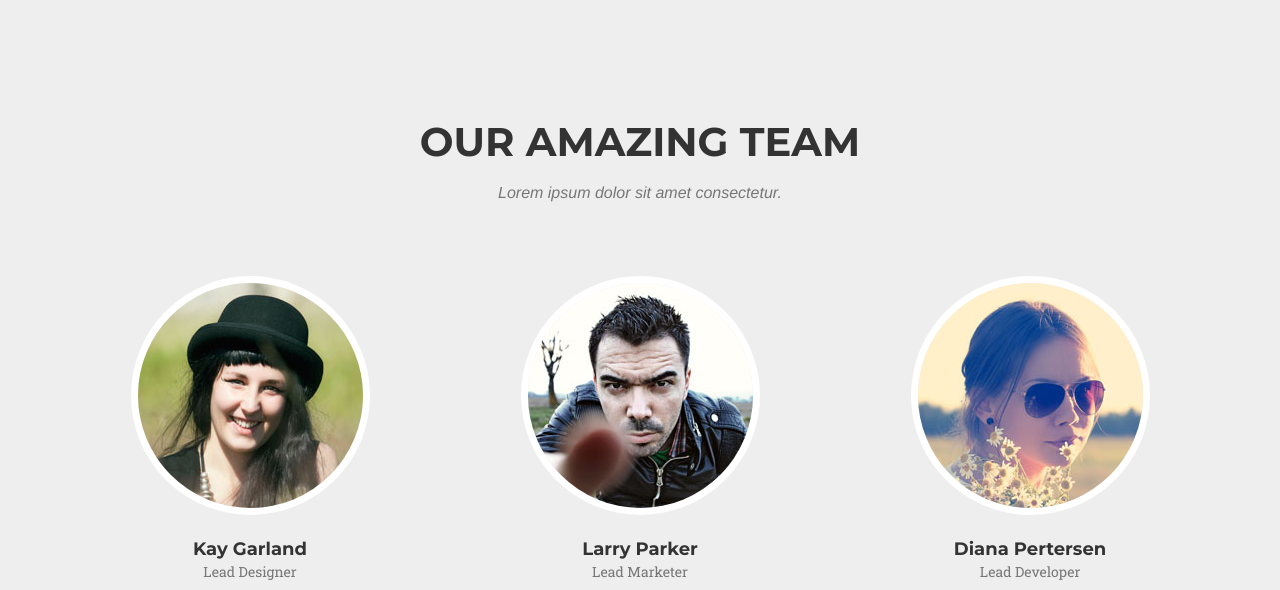
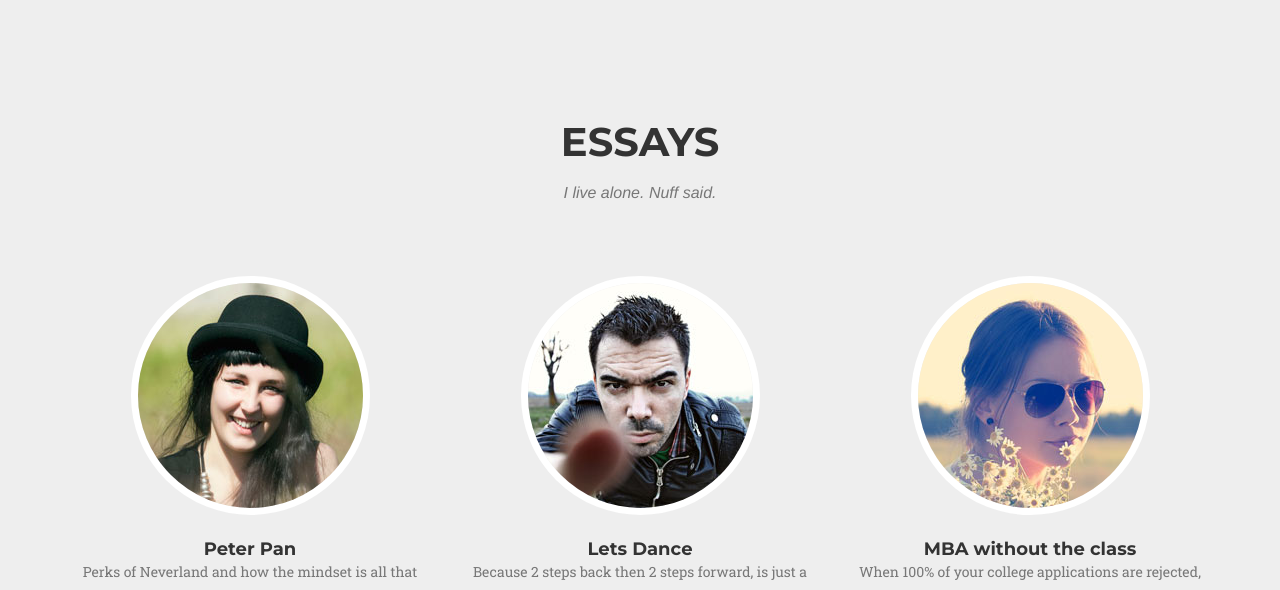
Before and after one commit to Cassidy-Robertson/sitethree, a website: page index.html in a window 1280 px wide. Shown: the part 4870-5460 px from the top of the page. Drawn offline with nearby package versions, Linux system fonts and the light colour scheme; a web font is replaced by a local one.

Commit message:
Essay draft

```diff
--- a/index.html
+++ b/index.html
@@ -307,16 +307,16 @@
         <div class="container">
             <div class="row">
                 <div class="col-lg-12 text-center">
-                    <h2 class="section-heading">Our Amazing Team</h2>
-                    <h3 class="section-subheading text-muted">Lorem ipsum dolor sit amet consectetur.</h3>
+                    <h2 class="section-heading">Essays</h2>
+                    <h3 class="section-subheading text-muted">I live alone. Nuff said.</h3>
                 </div>
             </div>
             <div class="row">
                 <div class="col-sm-4">
                     <div class="team-member">
                         <img src="img/team/1.jpg" class="img-responsive img-circle" alt="">
-                        <h4>Kay Garland</h4>
-                        <p class="text-muted">Lead Designer</p>
+                        <h4>Peter Pan</h4>
+                        <p class="text-muted">Perks of Neverland and how the mindset is all that matters when the parties over.</p>
                         <ul class="list-inline social-buttons">
                             <li><a href="#"><i class="fa fa-twitter"></i></a>
                             </li>
@@ -330,8 +330,8 @@
                 <div class="col-sm-4">
                     <div class="team-member">
                         <img src="img/team/2.jpg" class="img-responsive img-circle" alt="">
-                        <h4>Larry Parker</h4>
-                        <p class="text-muted">Lead Marketer</p>
+                        <h4>Lets Dance</h4>
+                        <p class="text-muted">Because 2 steps back then 2 steps forward, is just a cha-cha not a failure.</p>
                         <ul class="list-inline social-buttons">
                             <li><a href="#"><i class="fa fa-twitter"></i></a>
                             </li>
@@ -345,8 +345,8 @@
                 <div class="col-sm-4">
                     <div class="team-member">
                         <img src="img/team/3.jpg" class="img-responsive img-circle" alt="">
-                        <h4>Diana Pertersen</h4>
-                        <p class="text-muted">Lead Developer</p>
+                        <h4>MBA without the class</h4>
+                        <p class="text-muted">When 100% of your college applications are rejected, heres how you learn a thing or two.</p>
                         <ul class="list-inline social-buttons">
                             <li><a href="#"><i class="fa fa-twitter"></i></a>
                             </li>
```
